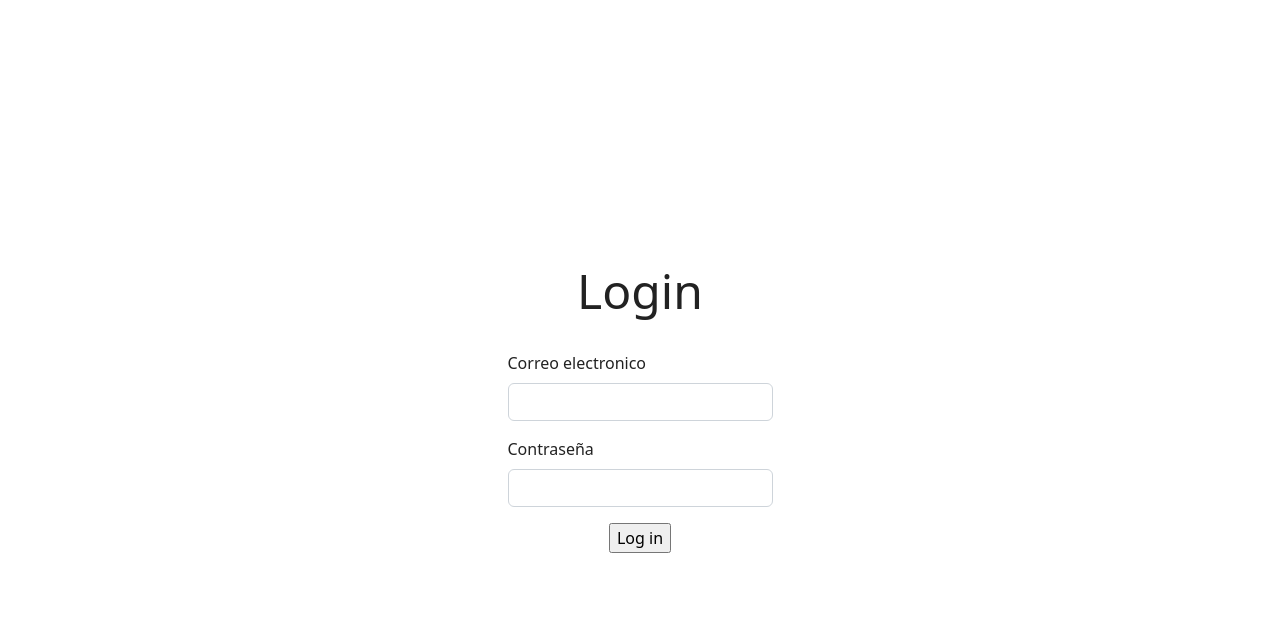
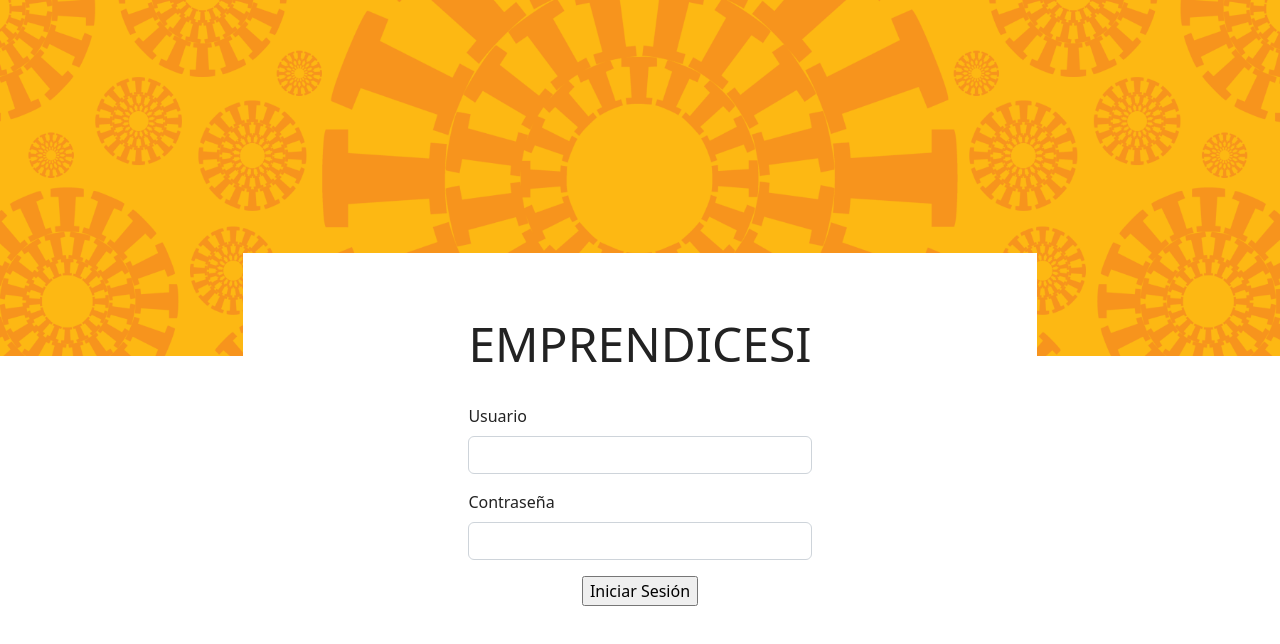
Before and after one commit to danielaolartebo/IS-emprendicesi, a Next.js app: page /website/login in a window 1280 px wide. Shown: the top 644 px of the page. Built offline with nearby package versions, Linux system fonts and the light colour scheme; a web font is replaced by a local one.

Commit message:
login frontend finished

```diff
--- a/pages/index.js
+++ b/pages/index.js
@@ -5,9 +5,9 @@ import Link from 'next/link'
 
 export default function Home() {
   return (
-  <div className={styles.contenedor}>
+  <div className={styles.container}>
       <img className={styles.back_image} src = "/images/BK-ROSETAS_FDCS.png"/>
-      <div className={styles.divxd}>
+      <div className={styles.div_design}>
         <Welcome title='EMPRENDICESI'></Welcome>
         <main className={styles.main}>
           <h1 className={styles.title}>
--- a/pages/website/login.js
+++ b/pages/website/login.js
@@ -4,7 +4,7 @@ import Login from '/components/Login'
 import Link from 'next/link'
 
 let data = {
-    email: '',
+    usuario: '',
     password: '',
 }
 
@@ -36,8 +36,8 @@ let login = () =>{
     let handleChange = (event) => {
         console.log(event.target.name);
         switch (event.target.name) {
-            case 'email':
-                data.email = event.target.value;
+            case 'usuario':
+                data.usuario = event.target.value;
                 break;
             case 'password':
                 data.password = event.target.value;
@@ -48,14 +48,17 @@ let login = () =>{
     }
     return(
         <div>
+          <div className={styles.container}>
+          <img className={styles.back_image} src = "/images/BK-ROSETAS_FDCS.png"/>
+            <div className={styles.div_design}>
               <Welcome title='Login'></Welcome>
               <main className={styles.main}>
                   <form className='form' onSubmit={handleSubmit}>
-                    <legend className={styles.title}>Login</legend>
+                      <legend className={styles.title}>EMPRENDICESI</legend>
                       <div class='mb-3'>
                           <div class='mb-3'>
-                            <label for='email' class='form-label'>Correo electronico</label>
-                            <input type="email" class='form-control' id='email' name='email' onChange={handleChange} />
+                              <label for='usuario' class='form-label'>Usuario</label>
+                              <input type="usuario" class='form-control' id='usuario' name='usuario' onChange={handleChange} />
                           </div>
                           <div class='mb-3'>
                               <label for='password' class='form-label'>Contraseña</label>
@@ -64,7 +67,7 @@ let login = () =>{
                           <div class='container'>
                               <div class='row'>
                                   <div class='col text-center'>
-                                    <input type="submit" class='styles.card' value="Log in" />
+                                      <input type="submit" class='styles.card' value="Iniciar Sesión" />
                                   </div>
                               </div>
                         </div>
@@ -72,6 +75,8 @@ let login = () =>{
                 </form>
               </main>
             </div>
+          </div>
+        </div>
     )
 }
 
--- a/styles/Home.module.css
+++ b/styles/Home.module.css
@@ -5,7 +5,7 @@
 
 }
 
-.divxd{
+.div_design{
   position: absolute;
   background-color: white;
   display: flex;
@@ -16,7 +16,7 @@
   height: 50%;
 }
 
-.contenedor{
+.container{
   background-color: white;
   display: flex;
   justify-content: center;;
```
Also changed, not shown: pages/app.js (added). Lines whose indentation alone changed are shown as unchanged.
